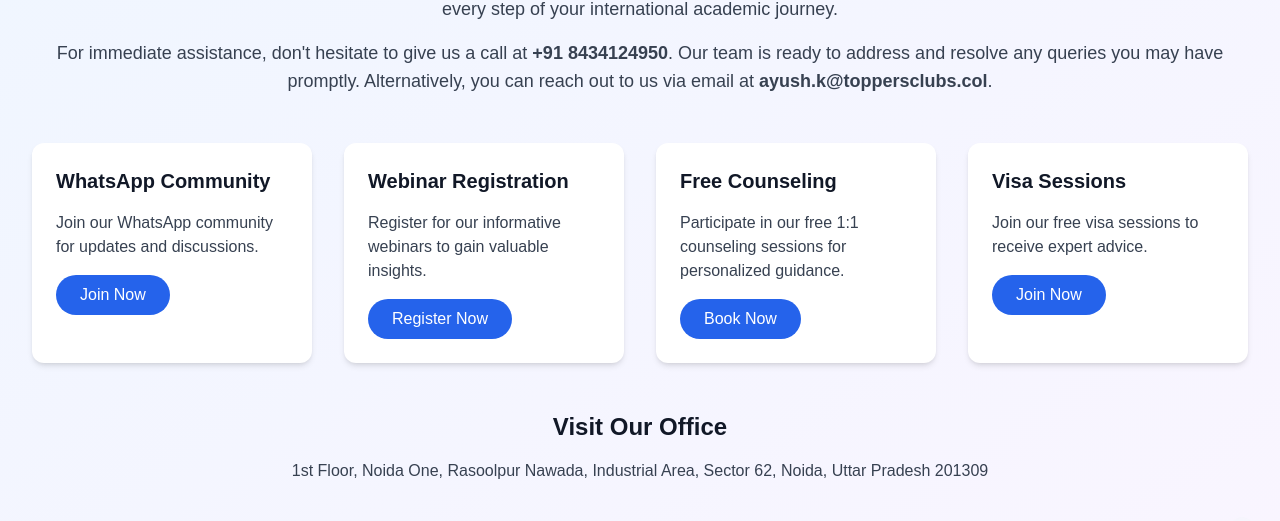
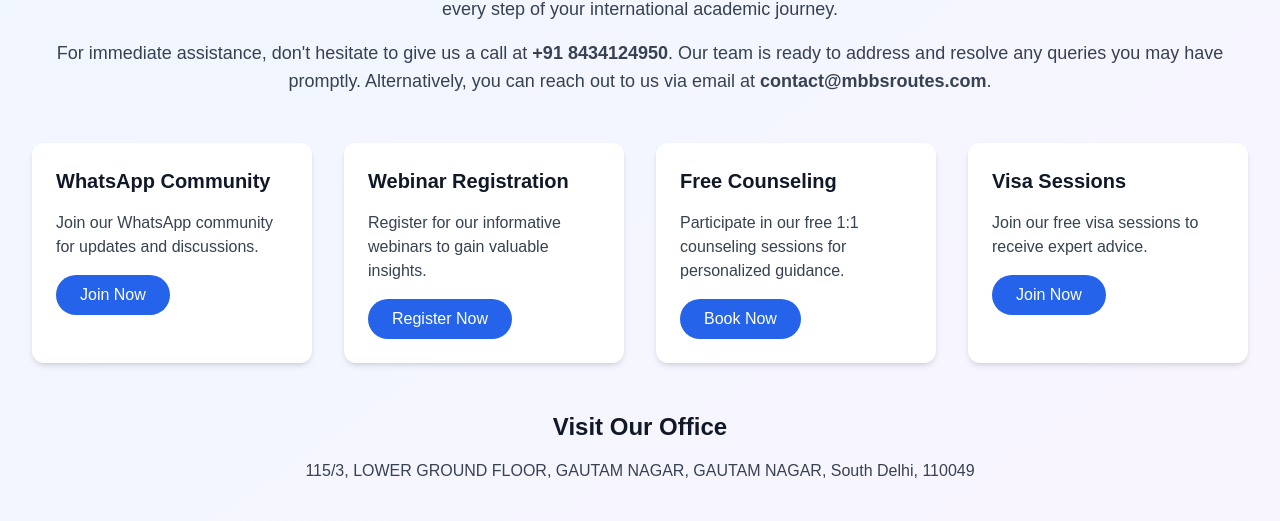
Before and after one commit to omkarkhoche3448/MbbsRoutes.com, a React (Vite) app in the folder Frontend/: page /contact-us in a window 1280 px wide. Shown: the part 197-718 px from the top of the page. Built offline with nearby package versions, Linux system fonts and the light colour scheme; no server answers; a web font is replaced by a local one.

Commit message:
Update contact information: Change email address and office address in contact and footer data files

```diff
--- a/Frontend/src/data/contactData.js
+++ b/Frontend/src/data/contactData.js
@@ -5,7 +5,7 @@ export const contactData = {
       "Welcome to the Official Page of MBBS Routes, your dedicated partner for all things related to your medical education aspirations. We are here to assist you with any inquiries, feedback, complaints, or concerns you may have about our offerings. At MBBS Routes, we are committed to guiding you through every step of your international academic journey.",
     contactInfo: {
       phone: "+91 8434124950",
-      email: "ayush.k@toppersclubs.col",
+      email: "contact@mbbsroutes.com",
     },
   },
   contactOptions: [
@@ -42,8 +42,7 @@ export const contactData = {
   ],
   officeAddress: {
     title: "Visit Our Office",
-    address:
-      "1st Floor, Noida One, Rasoolpur Nawada, Industrial Area, Sector 62, Noida, Uttar Pradesh 201309",
+    address: "115/3, LOWER GROUND FLOOR, GAUTAM NAGAR, GAUTAM NAGAR, South Delhi, 110049",
   },
   closingMessage: {
     text1:
--- a/Frontend/src/data/footerData.js
+++ b/Frontend/src/data/footerData.js
@@ -13,7 +13,7 @@ export const footerData = {
   contactInfo: [
     {
       icon: "Mail",
-      text: "ayush.k@toppersclubs.col",
+      text: "contact@mbbsroutes.com",
     },
     {
       icon: "Phone",
@@ -21,7 +21,7 @@ export const footerData = {
     },
     {
       icon: "MapPin",
-      text: "AIIMS Delhi Hostel no. 1, East New, Delhi - 110029",
+      text: "115/3, lower ground floor, gautam nagar, gautam nagar, south delhi, 110049",
     },
   ],
   socialLinks: [
```
